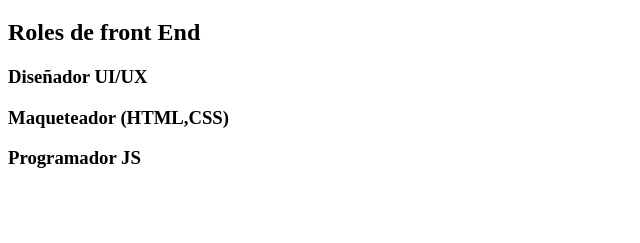
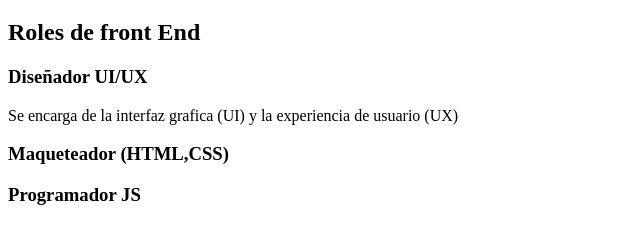
Before and after one commit to DuvanChavez22/ProyectoWeb12026, a plain HTML site: page html/ejemplo.html in a window 1280 px wide. Shown: the part 61-304 px from the top of the page, without its empty margins (0-640 px from the left). Drawn offline with Linux system fonts and the light colour scheme.

Commit message:
Se adiciono un p

```diff
--- a/html/ejemplo.html
+++ b/html/ejemplo.html
@@ -12,7 +12,12 @@
 <h1>Ejemplo HTML</h1>
 <h2>Roles de front End </h2>
 <h3>Diseñador UI/UX</h3>
+
+<p>Se encarga de la interfaz grafica (UI) y la experiencia de usuario (UX)</p>
+
+
 <h3>Maqueteador (HTML,CSS)</h3>
 <h3>Programador JS</h3>
+
 </body>
 </html>
```
